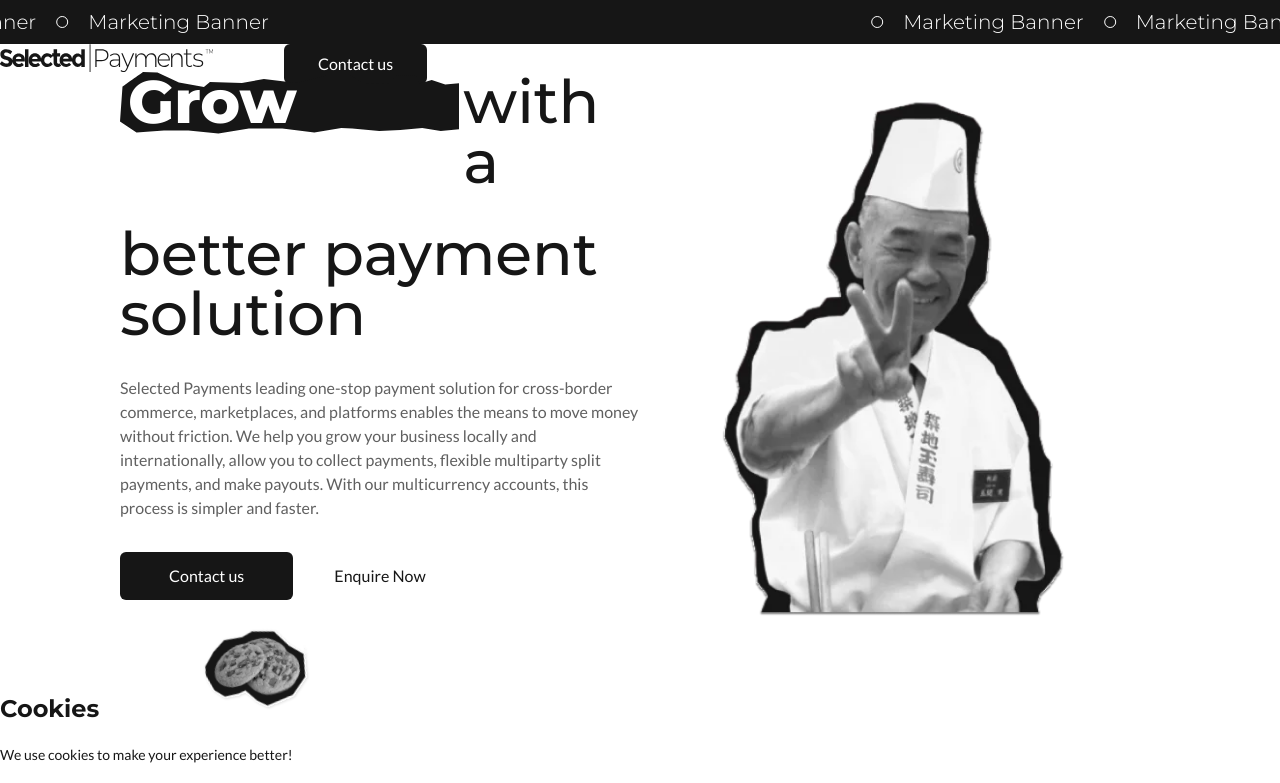
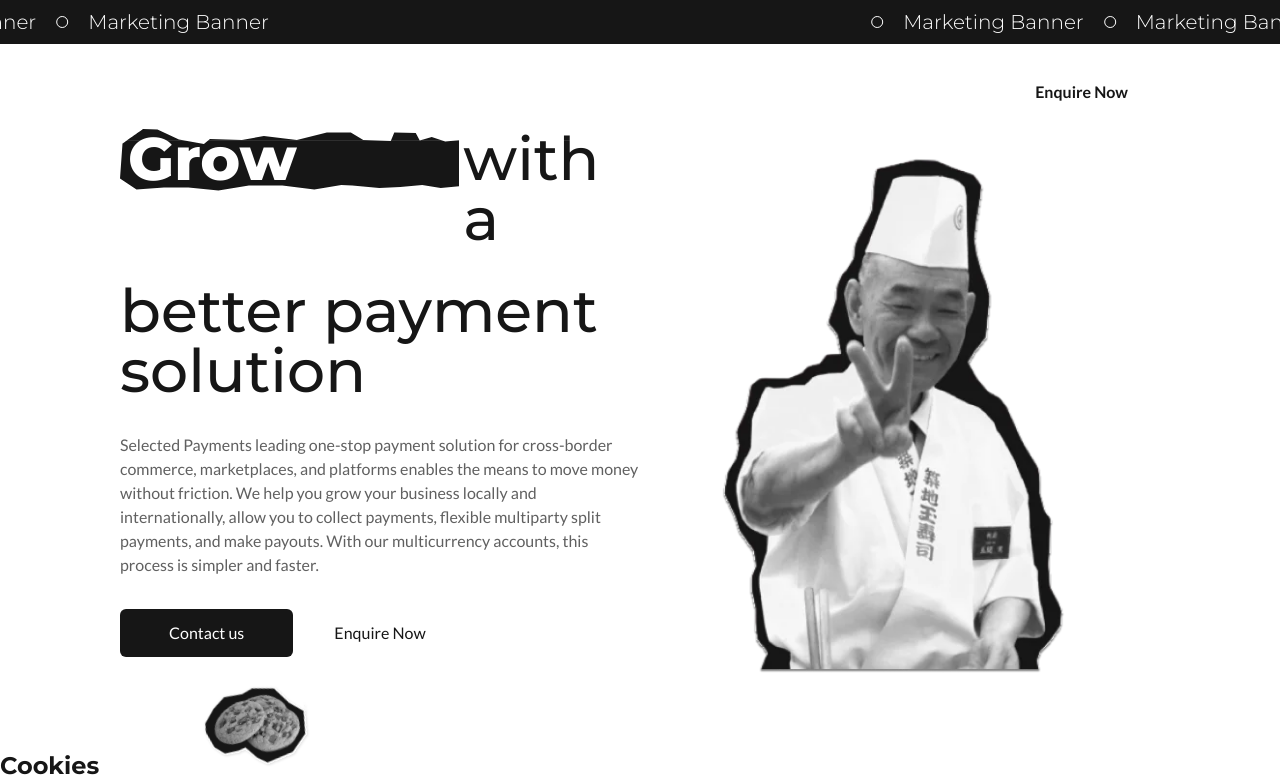
Before and after one commit to arshaan-abh/payments-landing, a Next.js app: page / in a window 1280 px wide. Shown: the top 783 px of the page. Built offline with nearby package versions, Linux system fonts and the light colour scheme.

Commit message:
Navbar component

```diff
--- /dev/null
+++ b/app/_components/button/index.tsx
@@ -0,0 +1,21 @@
+import type { FC, ReactNode } from "react";
+
+interface ButtonProps {
+	children?: ReactNode;
+	white: boolean;
+}
+
+const Button: FC<ButtonProps> = ({ children, white }) => {
+	const variableClassNames = white
+		? "text-primary bg-white"
+		: "text-white bg-primary";
+	return (
+		<button
+			className={`${variableClassNames} py-3 px-8 rounded-md text-base font-bold font-sans`}
+		>
+			{children}
+		</button>
+	);
+};
+
+export default Button;
--- a/app/_components/navbar/index.tsx
+++ b/app/_components/navbar/index.tsx
@@ -1,25 +1,22 @@
 import Link from "next/link";
 import Image from "next/image";
 import type { FC } from "react";
-import Logo from "public/Frame 26085919.svg";
+import logo from "public/logo.svg";
+import Button from "../button";
 
 interface NavbarProps {}
 
 const Navbar: FC<NavbarProps> = ({}) => {
 	return (
-		<nav className="grid grid-cols-12 col-span-12">
-			<div className="col-span-4 lg:col-span-2">
-				<Image src={Logo} alt="logo" />
-			</div>
-			<div className="col-span-3 lg:col-span-2 col-end-13 justify-end flex">
-				<Link
-					href="#"
-					className="w-2/3 h-10 text-white bg-primary rounded-md text-base font-normal flex items-center justify-center"
-				>
-					Contact us
-				</Link>
-			</div>
-		</nav>
+		<>
+			<nav className="w-full flex flex-col px-10 lg:px-20 xl:px-30 xl:max-w-screen-1.5xl">
+				<div className="flex gap-10 justify-between items-center py-6">
+					<Image src={logo} alt="Logo" />
+					<Button white>Enquire Now</Button>
+				</div>
+				<div className="border-b border-white w-full h-px opacity-10" />
+			</nav>
+		</>
 	);
 };
 
```
Also changed, not shown: public/logo.svg (added).
